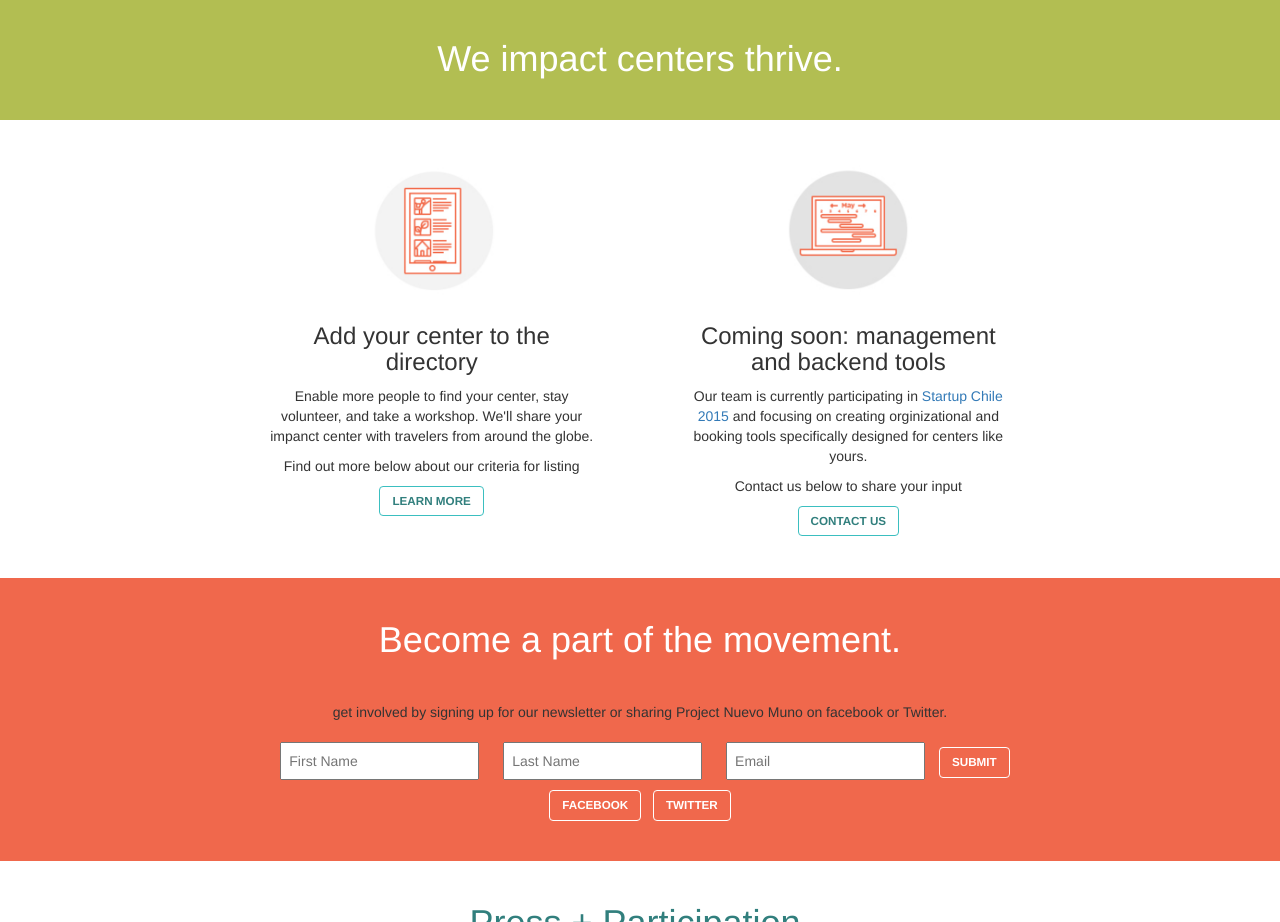
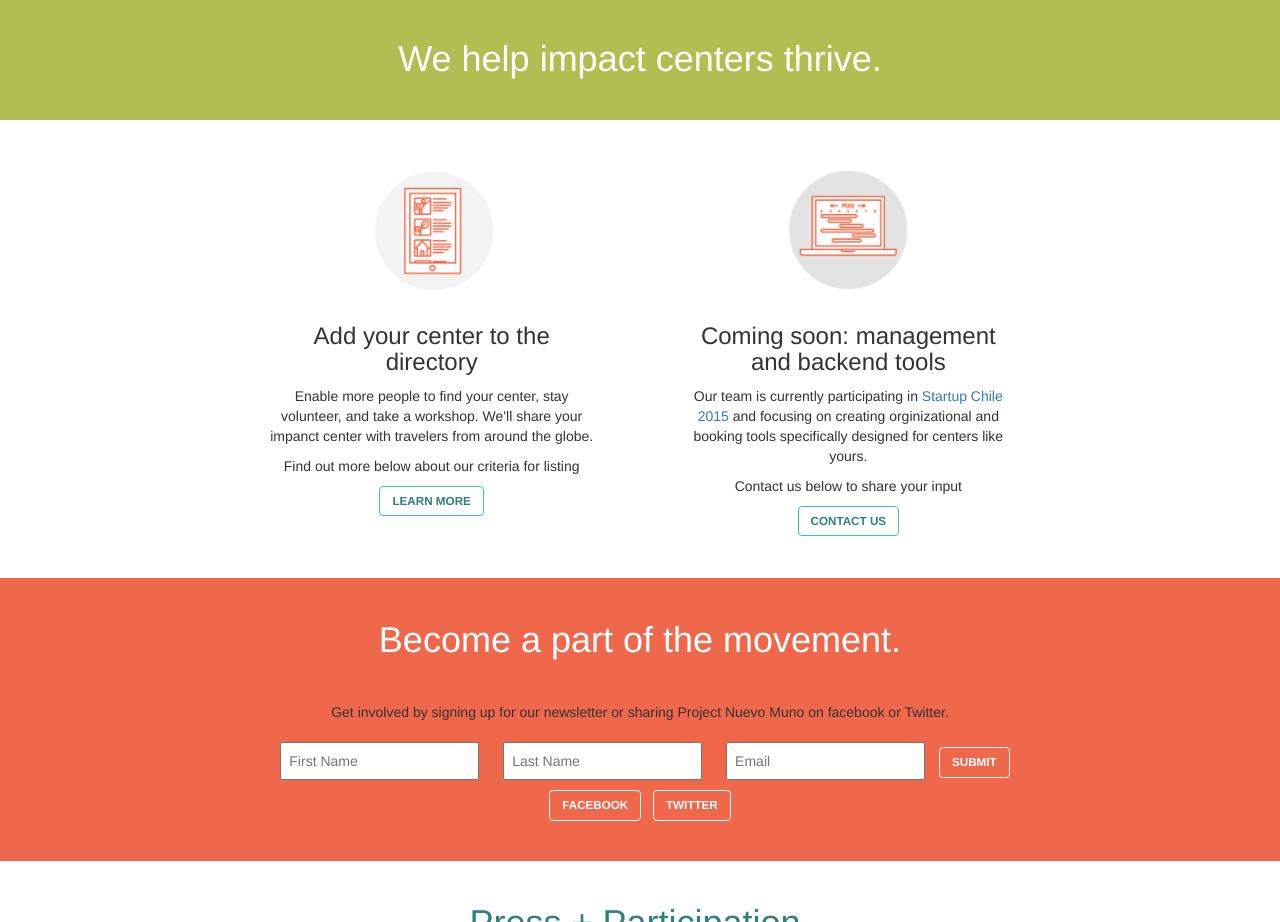
Before and after one commit to nuevomundo/pnm-home, a plain HTML site: page index.html in a window 1280 px wide. Shown: the part 1577-2499 px from the top of the page. Drawn offline with Linux system fonts and the light colour scheme.

Commit message:
fix typos

```diff
--- a/index.html
+++ b/index.html
@@ -78,7 +78,7 @@
   <div class='row'>
     <div class='col-md-12 grass-bg'>
       <h1 class='center white-fg hero'>
-        We impact centers thrive.
+        We help impact centers thrive.
       </h1>
     </div>
   </div>
@@ -125,7 +125,7 @@
         Become a part of the movement.
       </h1>
       <p>
-        get involved by signing up for our newsletter or sharing Project Nuevo Muno on facebook or Twitter.
+        Get involved by signing up for our newsletter or sharing Project Nuevo Muno on facebook or Twitter.
       </p>
       <form>
         <input placeholder='First Name'></input>
```
